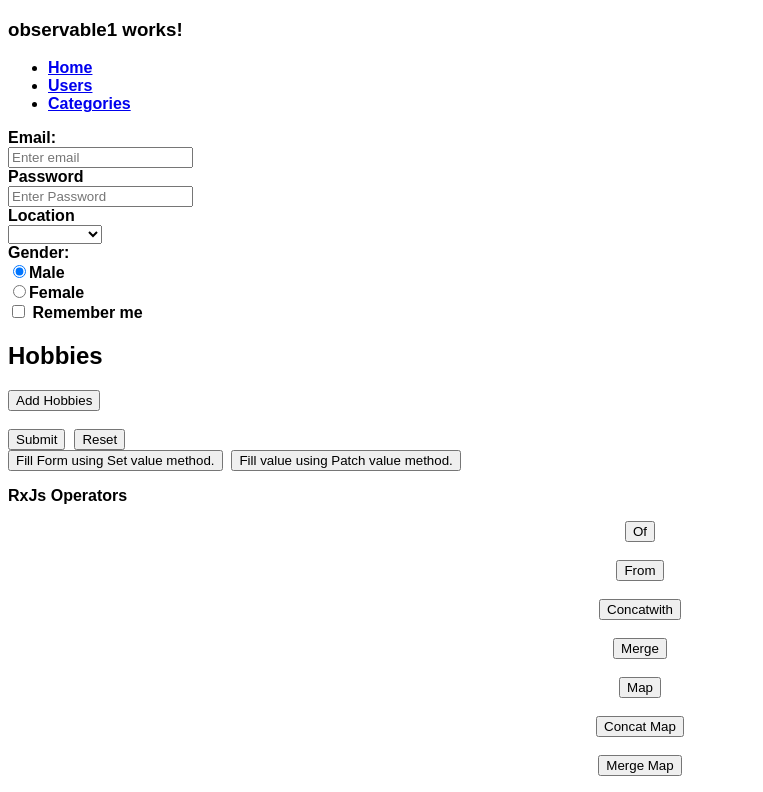
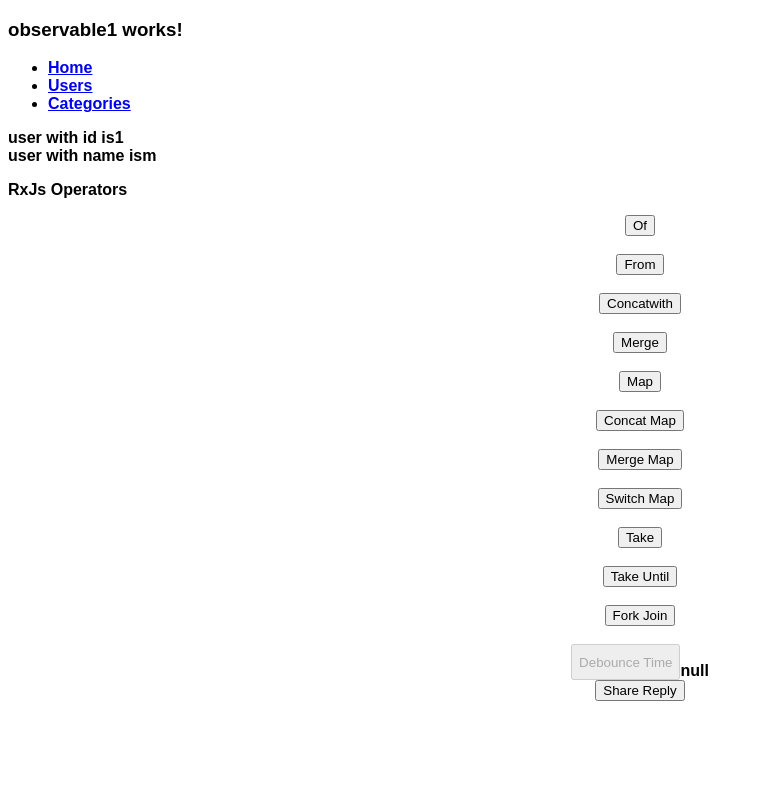
Before and after one commit to MiralKothari16/angular-training, an Angular app: page /users/1/m in a window 1280 px wide. Shown: the top 792 px of the page, without its empty margins (0-763 px from the left). Built offline with nearby package versions, Linux system fonts and the light colour scheme.

Commit message:
implement code fror routing

```diff
--- a/src/app/observable-demo/rx-js-operators/rx-js-operators.component.html
+++ b/src/app/observable-demo/rx-js-operators/rx-js-operators.component.html
@@ -30,5 +30,15 @@
     <button type="button" class="btn btn-primary" (click)="onClickTakeUntilOperator()">Take Until</button>
 </div><br>
 <div class="col-sm-offset-1 col-sm-10">
-    <button type="button" class="btn btn-primary" (click)="onClickForkJoinOOperator()">Fork Join</button>
+    <button type="button" class="btn btn-primary" (click)="onClickForkJoinOperator()">Fork Join</button>
 </div><br>
+<div class="col-sm-offset1 col-sm-10">
+    <button class="btn btn-primary" disabled (click)="onClickForkJoinOperator()">Debounce Time</button>
+    <br>
+    <!-- <input type="text" [(ngModel)]="searchText" placeholder="search  bread" (keyup)="search()" /> -->
+
+    {{ breeds$ | async | json }}
+</div>
+<div class="col-sm-offset-1 col-sm-10">
+    <button class="btn btn-primary" (click)="onClickShareReplyOperator()">Share Reply</button>
+</div>
--- a/src/app/observable-demo/rx-js-operators/rx-js-operators.component.ts
+++ b/src/app/observable-demo/rx-js-operators/rx-js-operators.component.ts
@@ -1,6 +1,6 @@
 import { Component } from '@angular/core';
 import { UtilityService } from '../utility.service';
-import { Observable, Subscription, timer, take, takeUntil } from 'rxjs';
+import { Observable, Subscription, timer, take, takeUntil, forkJoin, Subject } from 'rxjs';
 
 @Component({
   selector: 'app-rx-js-operators',
@@ -9,6 +9,9 @@ import { Observable, Subscription, timer, take, takeUntil } from 'rxjs';
 })
 export class RxJsOperatorsComponent {
   subscriptions: Subscription[] = [];
+  breeds$!: Observable<any>;
+  searchText!: string;
+  searchBreed$ = new Subject<any>();
 
   constructor(private _utilityservice: UtilityService) { }
 
@@ -53,7 +56,7 @@ export class RxJsOperatorsComponent {
     }));
   }
   onClickswitchmapOperator() {
-    this.subscriptions.push(this._utilityservice.mergeMapOperator().subscribe(resp => {
+    this.subscriptions.push(this._utilityservice.SwitchMapOperator().subscribe(resp => {
       console.log(resp);
     }));
   }
@@ -73,8 +76,33 @@ export class RxJsOperatorsComponent {
         console.log('Take Until operator called :- ', res);
       }));
   }
-  onClickForkJoinOOperator() {
-    //const obj1 = this._utilityservice.getDogBreed('Sniffer');
-    //
+  onClickForkJoinOperator() {
+    const obj1 = this._utilityservice.getDogBreed('hound');
+    const obj2 = this._utilityservice.getDogBreed('mastiff');
+    const obj3 = this._utilityservice.getDogBreed('retriever');
+
+    forkJoin([obj1, obj2, obj3]).subscribe(res => {
+      console.log('fork join data:', res);
+    },
+      error => {
+        console.log('Error in fork join data :', error);
+      });
+  }
+  search() {
+    this.searchBreed$.next(this.searchText)
+  }
+  onClickShareReplyOperator() {
+    this._utilityservice.shareReply().subscribe((res) => {
+      console.log('Obj1', res)
+    });
+    this._utilityservice.shareReply().subscribe((res) => {
+      console.log('obj2', res)
+    });
+    setTimeout(() => {
+
+      this._utilityservice.shareReply().subscribe((res) => {
+        console.log('obj3', res);
+      });
+    }, 1000);
   }
 }
--- a/src/app/observable-demo/utility.service.ts
+++ b/src/app/observable-demo/utility.service.ts
@@ -1,9 +1,9 @@
 import { HttpClient } from '@angular/common/http';
 import { Injectable } from '@angular/core';
-import { Observable, Subject, concat, interval } from 'rxjs';
+import { Observable, Subject, concat, interval, share } from 'rxjs';
 import {
   of, from, concatWith, merge, map, take, concatMap, mergeMap,
-  switchMap, takeUntil, forkJoin
+  switchMap, takeUntil, forkJoin, shareReplay
 } from 'rxjs';
 
 @Injectable({
@@ -71,17 +71,9 @@ export class UtilityService {
     return concatMapped$;
 
   }
-  concatMapWithAPI(): Observable<any> {
-    const breeds$ = of('sniffer', 'Pomerian', 'doberman');
-    const cntmap$ = breeds$.pipe(concatMap((breed) => {
-      const url = 'https://dog.ceo/api/breed/' + breed + '/list';
-      return this.http.get<any>(url);  //inner observable
-    })
-    );
-    return cntmap$;
-  }
+
   mergeMapOperator(): Observable<any> {
-    const breeds$ = of('sniffer', 'Pomerian', 'doberman');
+    const breeds$ = of('hound', 'mastiff', 'retriever');
     const mergemap$ = breeds$.pipe(mergeMap((breed) => {
       const url = 'https://dog.ceo/api/breed/' + breed + '/list';
       return this.http.get<any>(url);  //inner observable
@@ -91,19 +83,32 @@ export class UtilityService {
   }
   SwitchMapOperator(): Observable<any> {
     const breeds$ = of('sniffer', 'Pomerian', 'doberman');
-    const switchmap$ = breeds$.pipe(mergeMap((breed) => {
+    const switchmap$ = breeds$.pipe(switchMap((breed) => {
       const url = 'https://dog.ceo/api/breed/' + breed + '/list';
       return this.http.get<any>(url);  //inner observable
     })
     );
     return switchmap$;
   }
+  concatMapWithAPI(): Observable<any> {
+    const breeds$ = of('hound', 'mastiff', 'retriever');
+    const cntmap$ = breeds$.pipe(concatMap((breed) => {
+      const url = 'https://dog.ceo/api/breed/' + breed + '/list';
+      return this.http.get<any>(url);  //inner observable
+    })
+    );
+    return cntmap$;
+  }
   takeUntil() {
-    const source$ = interval(1000);
+    const source$ = interval(500);
     return source$;
   }
-  // getDogBreed(breed): Observable<any> {
-  //   const url = 'https://dog.ceo/api/breed/' + breed + '/list';
-  //   return this.http.get<any>(url);
-  // }
+  getDogBreed(breed: string): Observable<any> {
+    const url = 'https://dog.ceo/api/breed/' + breed + '/list';
+    return this.http.get<any>(url);
+  }
+  shareReply(): Observable<number> {
+    const source$ = interval(2000).pipe(take(6), shareReplay(3));
+    return source$;
+  }
 }
--- /dev/null
+++ b/src/app/routing-demo/user/user.component.html
@@ -0,0 +1,4 @@
+<div>
+    <div>user with id is{{user.id}}</div>
+    <div>user with name is{{user.name}}</div>
+</div>
--- /dev/null
+++ b/src/app/routing-demo/user/user.component.ts
@@ -0,0 +1,23 @@
+import { Component, OnInit } from '@angular/core';
+import { ActivatedRoute, Route } from '@angular/router';
+
+@Component({
+  selector: 'app-user',
+  templateUrl: './user.component.html',
+  styleUrls: ['./user.component.css']
+})
+export class UserComponent implements OnInit {
+
+  user !: { id: string; name: string };
+
+  constructor(private Route: ActivatedRoute) { }
+
+  ngOnInit(): void {
+    this.user = {
+      id: this.Route.snapshot.params['id'],
+      name: this.Route.snapshot.params['name'],
+    }
+
+  }
+
+}
--- a/src/app/routing-demo/users/users.component.html
+++ b/src/app/routing-demo/users/users.component.html
@@ -1,6 +1,5 @@
 <p>users works!</p>
-<div>user with id is{{user.id}}</div>
-<div>user with name is{{user.name}}</div>
+
 
 <div><a [routerLink]="[1,'m']">Get details of users</a></div>
 
--- a/src/app/routing-demo/users/users.component.ts
+++ b/src/app/routing-demo/users/users.component.ts
@@ -8,16 +8,16 @@ import { ActivatedRoute, Router } from '@angular/router';
 })
 export class UsersComponent implements OnInit {
 
-  user !: { id: string; name: string };
+  // user !: { id: string; name: string };
 
   // use for step 1constructor(private router: Router) { }// gives ovverall rouuting convept
   constructor(private router: ActivatedRoute) { }// to get current route
 
   ngOnInit(): void {
-    this.user = {
-      id: this.router.snapshot.params['id'],
-      name: this.router.snapshot.params['name'],
-    };
+    // this.user = {
+    //   id: this.router.snapshot.params['id'],
+    //   name: this.router.snapshot.params['name'],
+    // };
   }
   onCategoriesClick() {
     // use for step 1 this.router.navigateByUrl('/categories'); both options arre same
```
Also changed, not shown: src/app/routing-demo/routing-demo.module.ts (+6 -3 lines), src/app/routing-demo/user/user.component.css (added), 1 other file (tests, documents, lock files or other folders).
